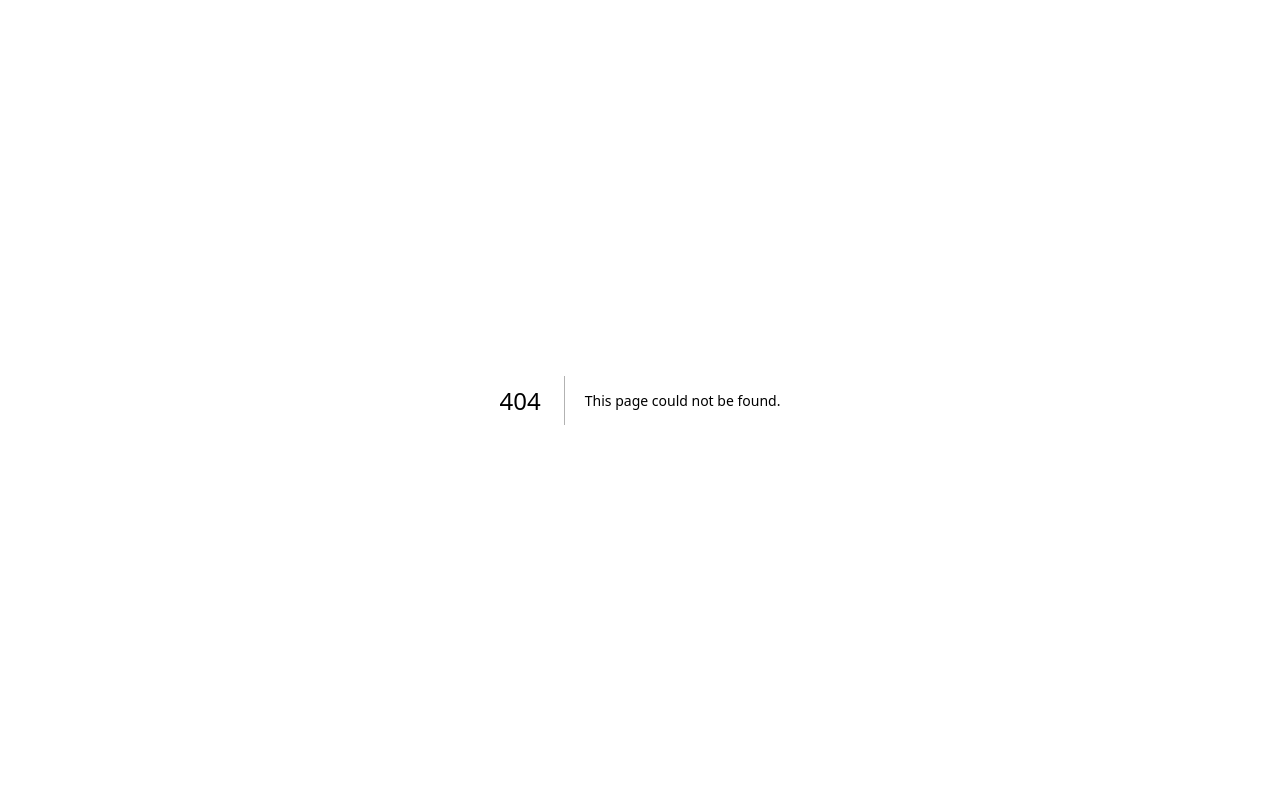
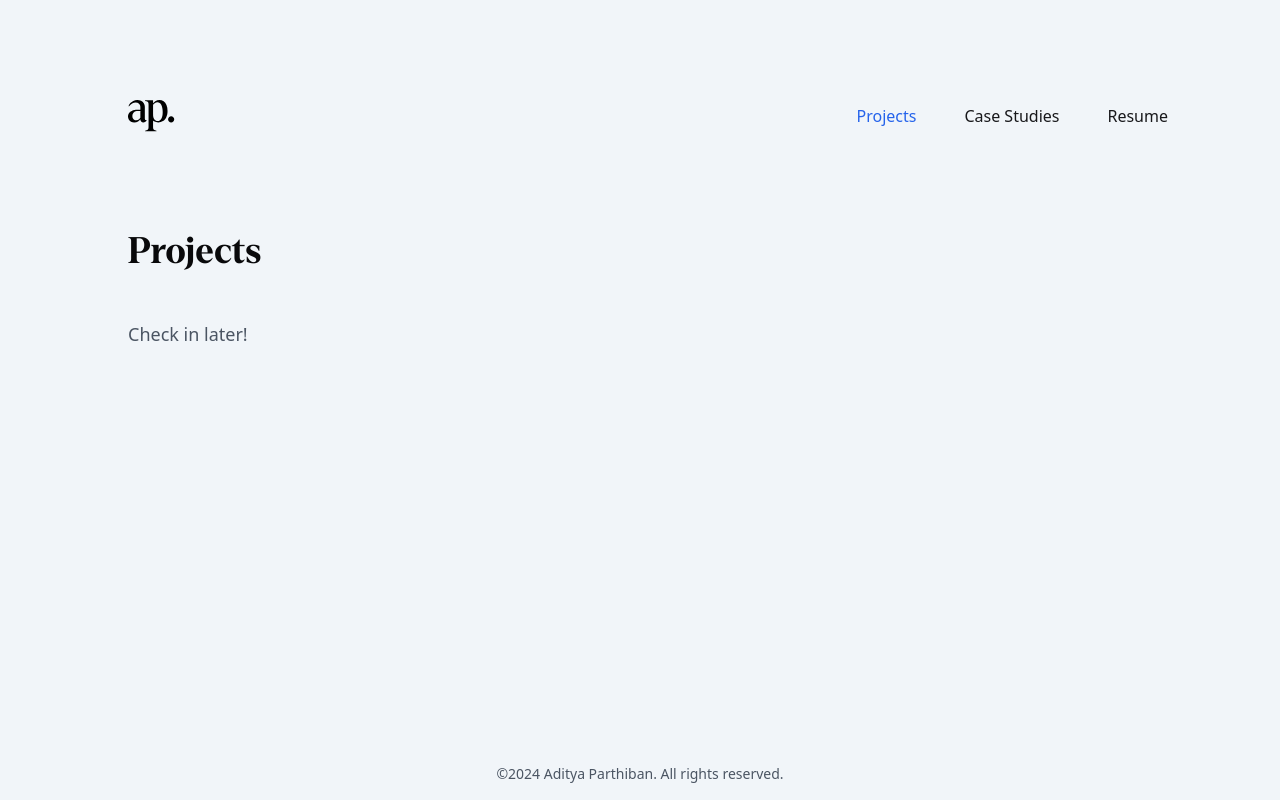
Before and after one commit to 1Aditya7/adityaparthiban, a Next.js app in the folder adityaparthiban/: page /projects in a window 1280 px wide. Before the commit this address had no page. Built offline with nearby package versions, Linux system fonts and the light colour scheme.

Commit message:
added projects

```diff
--- a/adityaparthiban/package.json
+++ b/adityaparthiban/package.json
@@ -12,6 +12,7 @@
     "@radix-ui/react-slot": "^1.0.2",
     "class-variance-authority": "^0.7.0",
     "clsx": "^2.1.1",
+    "geist": "^1.3.0",
     "lucide-react": "^0.387.0",
     "next": "14.2.3",
     "react": "^18",
--- a/adityaparthiban/src/app/layout.tsx
+++ b/adityaparthiban/src/app/layout.tsx
@@ -1,5 +1,8 @@
 import type { Metadata } from "next";
 import { Inter } from "next/font/google";
+import { GeistSans } from 'geist/font/sans';
+import { GeistMono } from 'geist/font/mono';
+
 import localFont from "next/font/local";
 
 import "./globals.css";
@@ -8,8 +11,8 @@ const inter = Inter({ subsets: ["latin"], variable:"--inter" });
 const denton = localFont({ src:"../fonts/denton-bold.ttf", variable:"--denton" });
 
 export const metadata: Metadata = {
-  title: "Create Next App",
-  description: "Generated by create next app",
+  title: "Aditya Parthiban",
+  description: "Portfolio",
 };
 
 export default function RootLayout({
--- a/adityaparthiban/src/app/page.tsx
+++ b/adityaparthiban/src/app/page.tsx
@@ -4,23 +4,36 @@ import Footer from "@/components/ui/footer";
 export default function Home() {
   return (
     <div className="min-h-screen bg-slate-100 flex flex-col">
-      <main className="flex flex-col flex-grow p-24">
+      <main className="flex flex-col flex-grow p-24 bg-slate-100">
         <nav className="flex justify-between items-center pb-24 align-middle">
           <div className="flex items-center">
             <img src="/initials.svg" alt="Logo" className="h-8 ml-8 hover:cursor-pointer" />
           </div>
           <ul className="flex">
-            <li className="mr-4"><Button variant="link" className="hover:text-blue-600 text-md">Projects</Button></li>
-            <li className="mr-4"><Button variant="link" className="hover:text-blue-600 text-md">Case Studies</Button></li>
-            <li><Button variant="link" className="hover:text-blue-600 text-md">Resume</Button></li>
+            <li className="mr-4">
+              <a href="/projects">
+                <Button variant="link" className="hover:text-blue-600 text-md">Projects</Button>
+              </a>
+            </li>
+            <li className="mr-4">
+              <a href="/case">
+                <Button variant="link" className="hover:text-blue-600 text-md">Case Studies</Button>
+              </a>
+            </li>
+            <li>
+              <a href="/resume">
+                <Button variant="link" className="hover:text-blue-600 text-md">Resume</Button>
+              </a>
+            </li>
           </ul>
         </nav>
-        <div className="w-full max-w-4xl pl-8">
+        <div className="w-full max-w-4xl flex pl-8">
+          <div className="flex-1 pr-8">
             <h1 className="text-6xl font-denton tracking-normal text-zinc-900">
               Building with <span className="text-blue-600">passion</span> <br />
               and <span className="text-blue-600">purpose.</span>
             </h1>
-          <p className="text-zinc-900 pt-12 text-md">
+            <p className="text-zinc-900 pt-12 text-md font-inter">
               Hi, I'm Aditya! I'm a second-year Computer Science and Engineering undergraduate based in Bangalore.<br />
               I'm super passionate about creating things on the web. I have a solid grasp of frontend development<br />
               and am actively expanding my backend skills. UX design is close to my heart because I believe that<br />
@@ -32,16 +45,17 @@ export default function Home() {
               <br />
               Feel free to reach out—my DMs are always open to discuss code, cricket, Formula 1, and Harry Potter!
             </p>
-        </div>
             <div className="mt-12 flex-col">
-          <Button variant="link" className="hover:text-blue-600 ml-4 text-md">Know More</Button>
+              <Button variant="link" className="hover:text-blue-600 text-md">Know More</Button>
             </div>
             <div className="flex-col">
-          <Button variant="link" className="hover:text-blue-600 ml-4 text-md">View Projects</Button>
+              <Button variant="link" className="hover:text-blue-600 text-md">View Projects</Button>
+            </div>
+          </div>
         </div>
       </main>
       <div className="mt-auto">
-      <Footer/>
+        <Footer />
       </div>
     </div>
   );
--- /dev/null
+++ b/adityaparthiban/src/app/projects/page.tsx
@@ -0,0 +1,40 @@
+import { Button } from "@/components/ui/button";
+import Footer from "@/components/ui/footer";
+
+export default function Home() {
+  return (
+    <div className="min-h-screen bg-slate-100 flex flex-col">
+      <main className="flex flex-col flex-grow p-24 bg-slate-100">
+      <nav className="flex justify-between items-center pb-24 align-middle">
+          <div className="flex items-center">
+            <a href="/">
+            <img src="/initials.svg" alt="Logo" className="h-8 ml-8 hover:cursor-pointer" />
+            </a>
+          </div>
+          <ul className="flex">
+            <li className="mr-4">
+              <a href="/projects">
+                <Button variant="link" className="hover:text-zinc-900 text-blue-600 text-md">Projects</Button>
+              </a>
+            </li>
+            <li className="mr-4">
+              <a href="/case">
+                <Button variant="link" className="hover:text-blue-600 text-md">Case Studies</Button>
+              </a>
+            </li>
+            <li>
+              <a href="/resume">
+                <Button variant="link" className="hover:text-blue-600 text-md">Resume</Button>
+              </a>
+            </li>
+          </ul>
+        </nav>
+        <h1 className="text-4xl font-denton tracking-wide ml-8">Projects</h1>
+        <p className="text-lg text-gray-600 ml-8 mt-12  ">Check in later!</p>
+      </main>
+      <div className="mt-auto">
+        <Footer />
+      </div>
+    </div>
+  );
+}
```
Also changed, not shown: 1 other file (tests, documents, lock files or other folders). Lines whose indentation alone changed are shown as unchanged.
